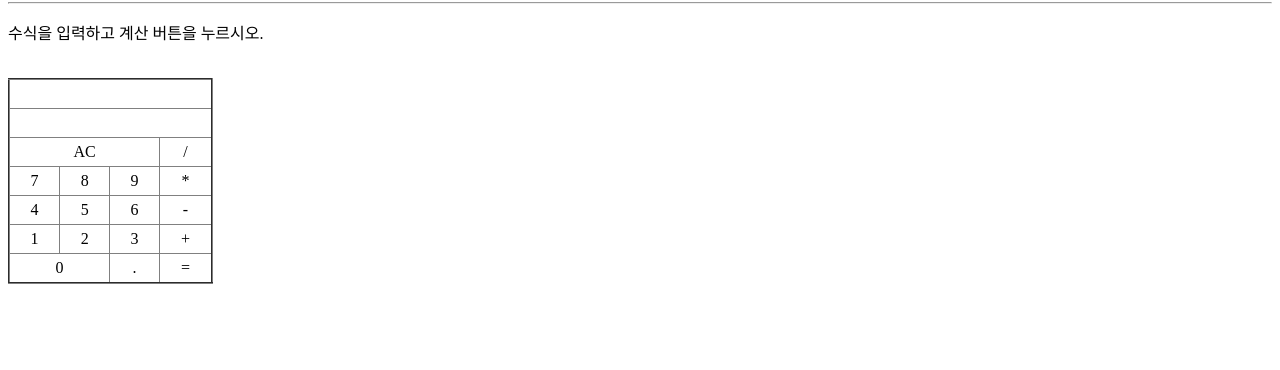
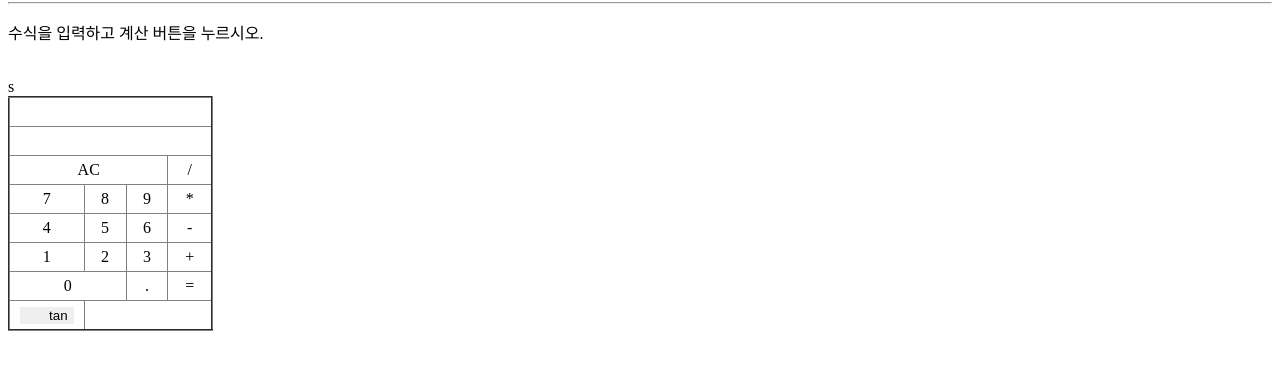
Before and after one commit to Lee-Seonghyun316/Calculator, a plain HTML site: page Day1/index.html in a window 1280 px wide. Shown: the part 78-448 px from the top of the page. Drawn offline with Linux system fonts and the light colour scheme.

Commit message:
[add] tan

```diff
--- a/Day1/index.html
+++ b/Day1/index.html
@@ -52,6 +52,7 @@
           <td onclick="add('.')">.</td>
           <td onclick="calculate()">=</td>
         </tr>
+        <td><input type="button" value="tan" onclick="tan(this.form.display)" style="height:100%;width:100%;"></td> s
       </table>
 
       <!--      <form>-->
--- a/Day1/js/index.js
+++ b/Day1/js/index.js
@@ -15,3 +15,6 @@ function reset() {
   document.getElementById("display").value = "";
   document.getElementById("result").value = "";
 }
+function tan(all) {
+  all.value = Math.tan((all.value * 3.141592) / 180);
+}
```
